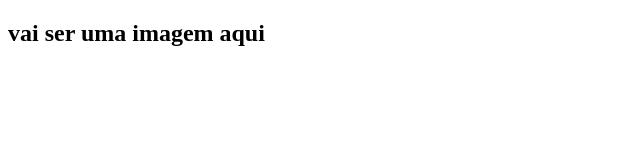
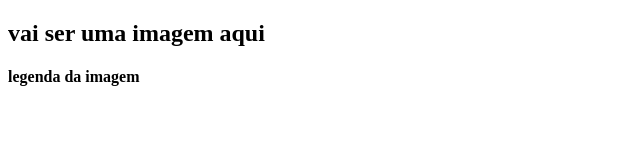
Before and after one commit to Laurinhaaa08/aluraplus, a plain HTML site: page index.html in a window 1280 px wide. Shown: the whole page, without its empty margins (0-640 px from the left). Drawn offline with Linux system fonts and the light colour scheme.

Commit message:
Add files via upload

```diff
--- a/index.html
+++ b/index.html
@@ -8,5 +8,6 @@
 </head>
 <body>
    <h2>vai ser uma imagem aqui</h2>
+   <h4>legenda da imagem</h4>
 </body>
 </html>
```
